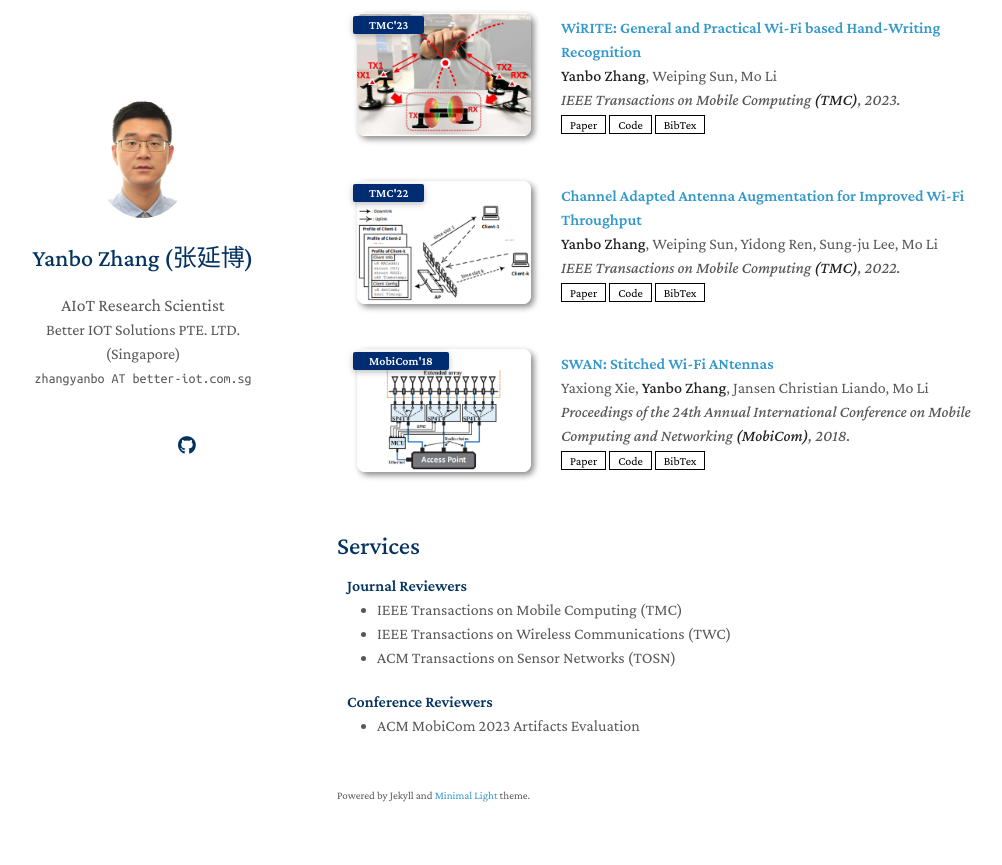
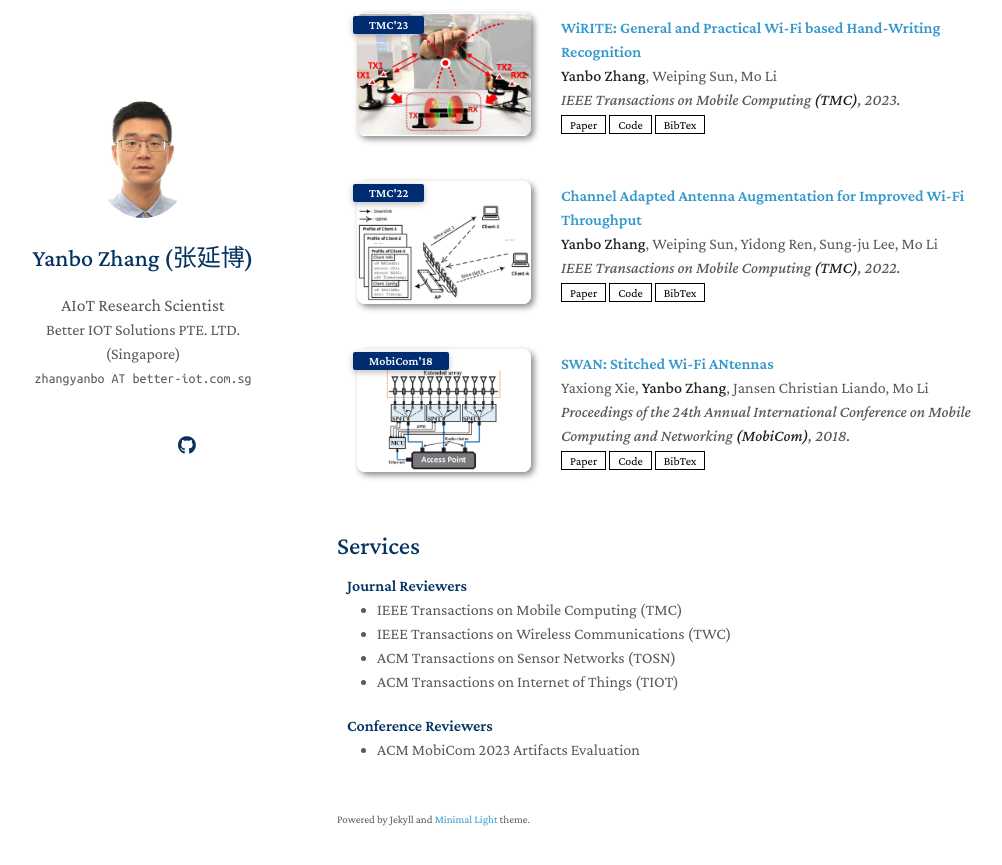
Before and after one commit to yanbozhang003/yanbozhang003.github.io, a Jekyll site: the page built from index.md, in a window 1280 px wide and 900 px high, scrolled down 830 px. Shown: the top 865 px of the window, without its empty margins (133-1135 px from the left). Built offline with Jekyll 4.4.1, drawn with Linux system fonts in a browser that asks for light colours; nearby versions of some CDN libraries; a style sheet for code colours, icons or effects is not loaded; our own code applies the rules of GitHub Pages for plain Markdown files.

Commit message:
Update services.md

```diff
--- a/_includes/services.md
+++ b/_includes/services.md
@@ -14,6 +14,7 @@
   <li><a href="https://ieeexplore.ieee.org/xpl/RecentIssue.jsp?punumber=7755"><autocolor>IEEE Transactions on Mobile Computing (TMC)</autocolor></a></li>
   <li><a href="https://ieeexplore.ieee.org/xpl/RecentIssue.jsp?punumber=7693"><autocolor>IEEE Transactions on Wireless Communications (TWC)</autocolor></a></li>
   <li><a href="https://dl.acm.org/journal/tosn"><autocolor>ACM Transactions on Sensor Networks (TOSN)</autocolor></a></li>
+  <li><a href="https://dl.acm.org/journal/tiot"><autocolor>ACM Transactions on Internet of Things (TIOT)</autocolor></a></li>
 </ul>
 
 <h4 style="margin:0 10px 0;">Conference Reviewers</h4>
```
